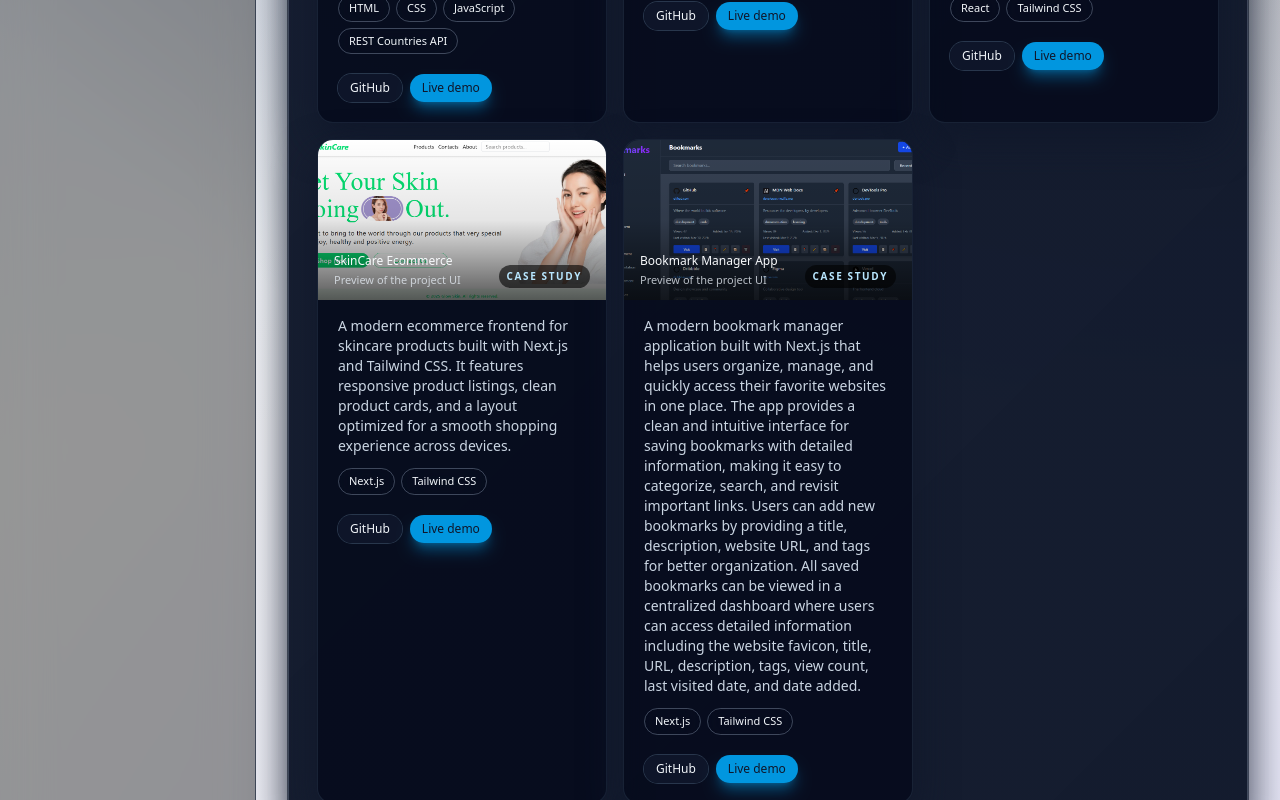
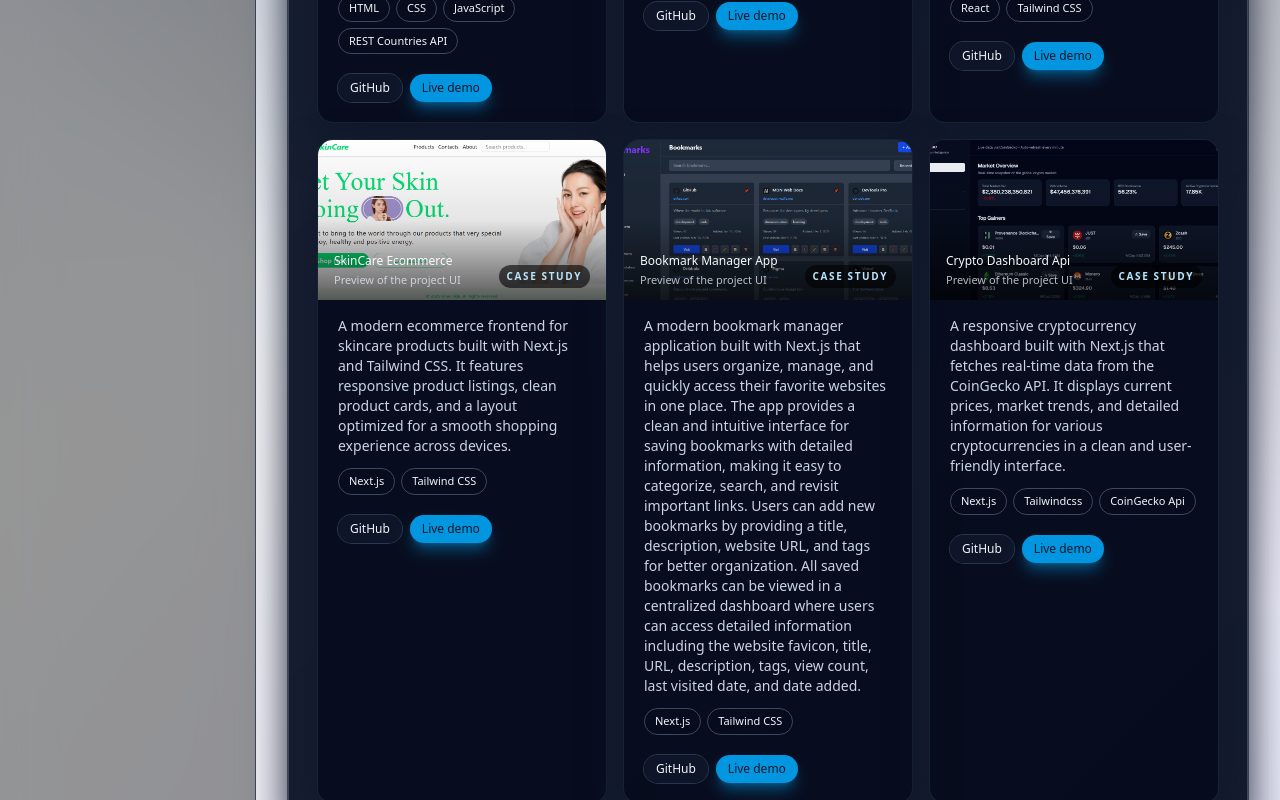
Before and after one commit to DosuFE/gbewato-portfolio, a Next.js app: page / in a window 1280 px wide. Shown: the part 1160-1960 px from the top of the page. Built offline with nearby package versions, Linux system fonts and the light colour scheme.

Commit message:
Uploading With Crypto-Dashboard Project

```diff
--- a/app/page.tsx
+++ b/app/page.tsx
@@ -73,6 +73,14 @@ const projects = [
     githubUrl: "https://github.com/DosuFE/bookmark-manager",
     liveUrl: "https://bookmark-manager-app-nine.vercel.app/",
   },
+  {
+    title: "Crypto Dashboard Api",
+    description: "A responsive cryptocurrency dashboard built with Next.js that fetches real-time data from the CoinGecko API. It displays current prices, market trends, and detailed information for various cryptocurrencies in a clean and user-friendly interface.",
+    techStack: ["Next.js", "Tailwindcss", "CoinGecko Api"],
+    image: "/crypto-dashboard.png",
+    githubUrl: "https://github.com/DosuFE/crypto-dashboard",
+    liveUrl: "https://crypto-dashboard-one-navy.vercel.app/"
+  }
 ];
 
 export default function Home() {
```
Also changed, not shown: public/crypto-dashboard.png (added).
